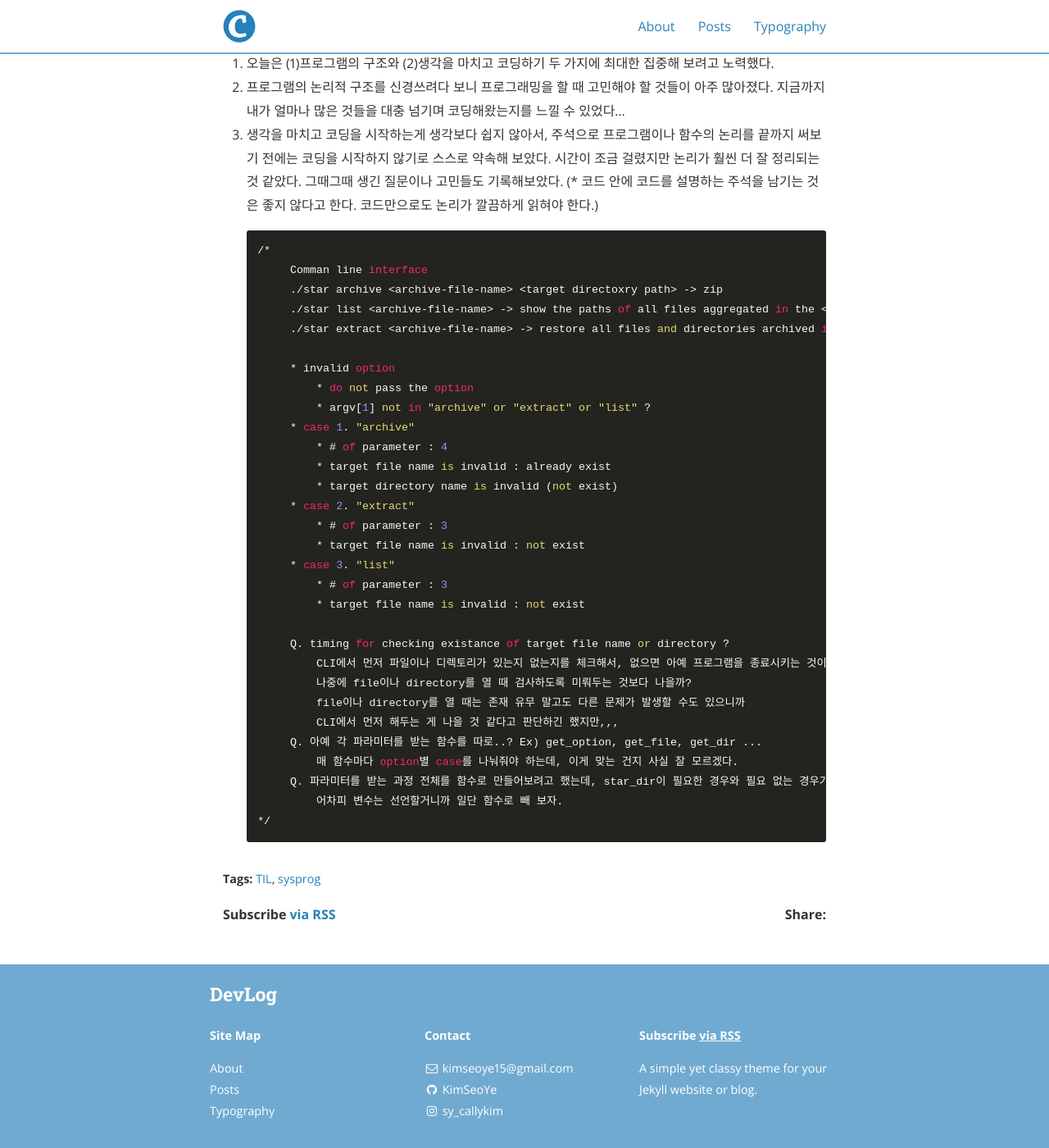
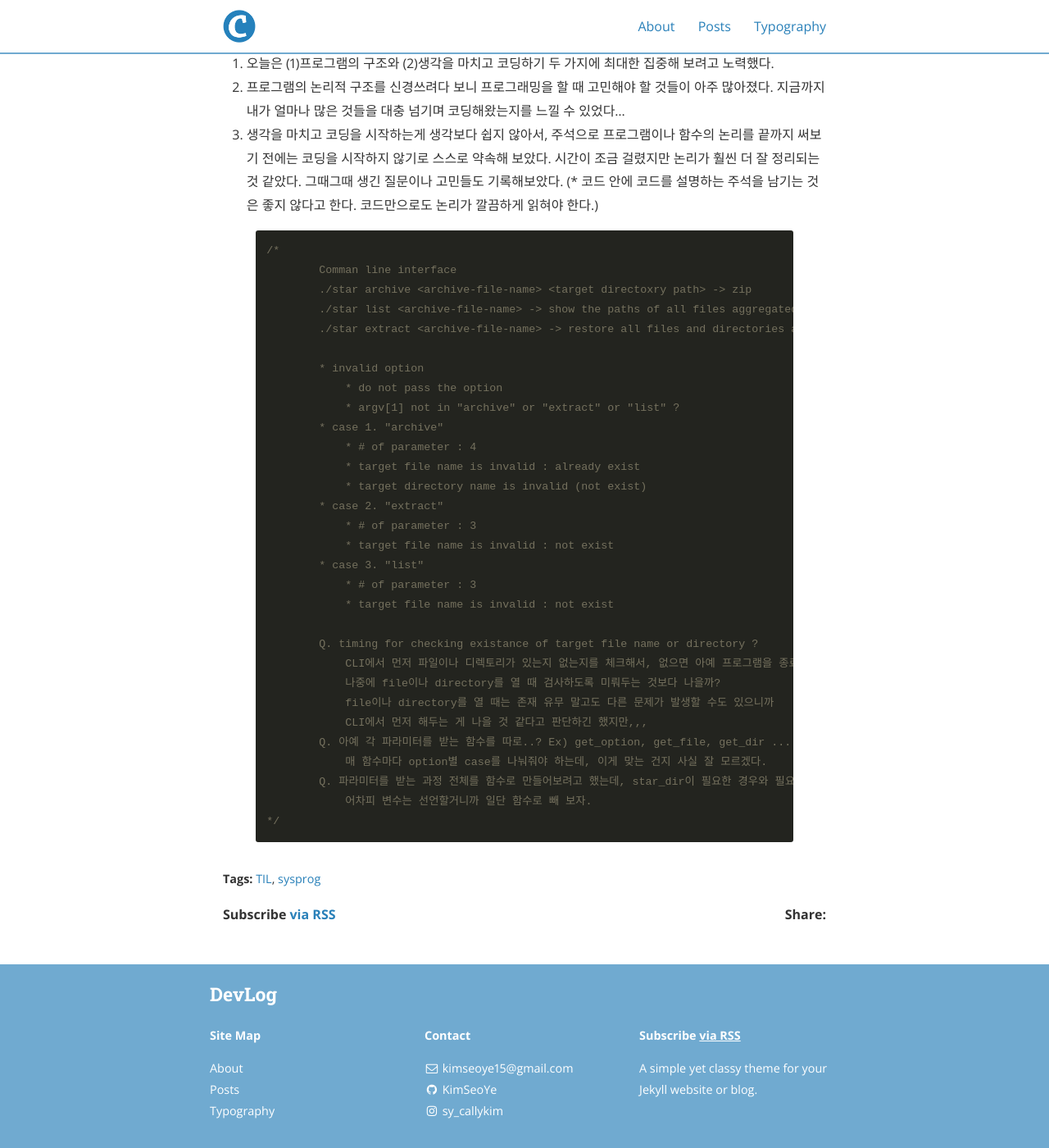
Before and after one commit to KimSeoYe/KimSeoYe.github.io, a Jekyll site: the page built from _posts/2021-06-29-[TIL]-System-Programming-Study-Day-2.md, in a window 1280 px wide and 1400 px high, scrolled down 1823 px. Shown: the whole window at 82% size. Built offline with Jekyll 4.4.1, drawn with Linux system fonts in a browser that asks for light colours; nearby versions of some CDN libraries.

Commit message:
Add code highlight

````diff
--- a/_posts/2021-06-29-[TIL]-System-Programming-Study-Day-2.md
+++ b/_posts/2021-06-29-[TIL]-System-Programming-Study-Day-2.md
@@ -39,7 +39,7 @@ _다른 팀원들이 개발한 star로 내가 archive한 파일을 extract할
 1. 오늘은 (1)프로그램의 구조와 (2)생각을 마치고 코딩하기 두 가지에 최대한 집중해 보려고 노력했다.
 2. 프로그램의 논리적 구조를 신경쓰려다 보니 프로그래밍을 할 때 고민해야 할 것들이 아주 많아졌다. 지금까지 내가 얼마나 많은 것들을 대충 넘기며 코딩해왔는지를 느낄 수 있었다...
 3. 생각을 마치고 코딩을 시작하는게 생각보다 쉽지 않아서, 주석으로 프로그램이나 함수의 논리를 끝까지 써보기 전에는 코딩을 시작하지 않기로 스스로 약속해 보았다. 시간이 조금 걸렸지만 논리가 훨씬 더 잘 정리되는 것 같았다. 그때그때 생긴 질문이나 고민들도 기록해보았다. (* 코드 안에 코드를 설명하는 주석을 남기는 것은 좋지 않다고 한다. 코드만으로도 논리가 깔끔하게 읽혀야 한다.)
-```c
+{% highlight c %}
 /*
         Comman line interface
         ./star archive <archive-file-name> <target directoxry path> -> zip
@@ -70,4 +70,4 @@ _다른 팀원들이 개발한 star로 내가 archive한 파일을 extract할
         Q. 파라미터를 받는 과정 전체를 함수로 만들어보려고 했는데, star_dir이 필요한 경우와 필요 없는 경우가 있어서 조금 고민..
             어차피 변수는 선언할거니까 일단 함수로 빼 보자.
 */
-```
+{% endhighlight %}
````
Also changed, not shown: _posts/2021-07-02-[TIL]-System-Programming-Study-Day-5.md (+2 -2 lines).
